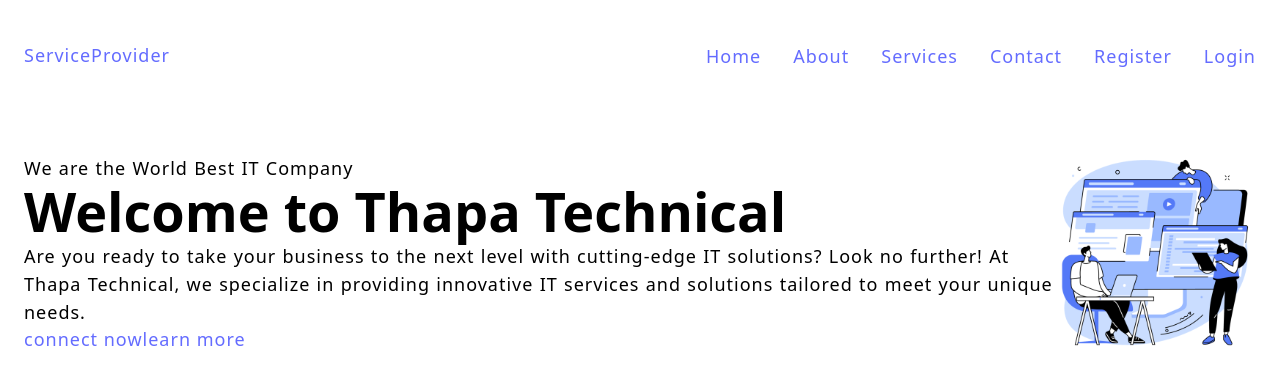
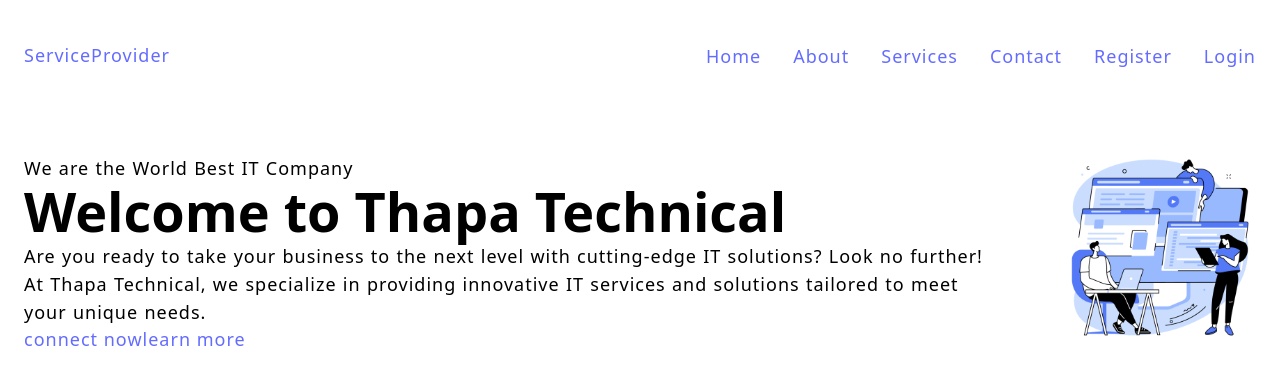
Before and after one commit to MuhammadFaizan144/MERN-Tutorial, a React (Vite) app in the folder client/: page / in a window 1280 px wide. Shown: the top 384 px of the page. Built offline with nearby package versions, Linux system fonts and the light colour scheme.

Commit message:
css styling for home page in tutorial 24

```diff
--- a/client/src/index.css
+++ b/client/src/index.css
@@ -69,3 +69,12 @@
   padding: 4rem 2.4rem;
   margin: 0 auto;
 }
+
+.grid {
+  display: grid;
+  gap: 6.4rem;
+}
+
+.grid-two-cols {
+  grid-template-columns: repeat(2, 1fr);
+}
--- a/client/src/pages/Home.jsx
+++ b/client/src/pages/Home.jsx
@@ -24,7 +24,7 @@
         </div>
         {/* hero images */}
         <div className="hero-image">
-          <img src="/images/home.png" alt="home" width='400' height='500'/>
+          <img src="/images/home.png" alt="home" width="400" height="500"/>
         </div>
       </div>
     </main>
```
